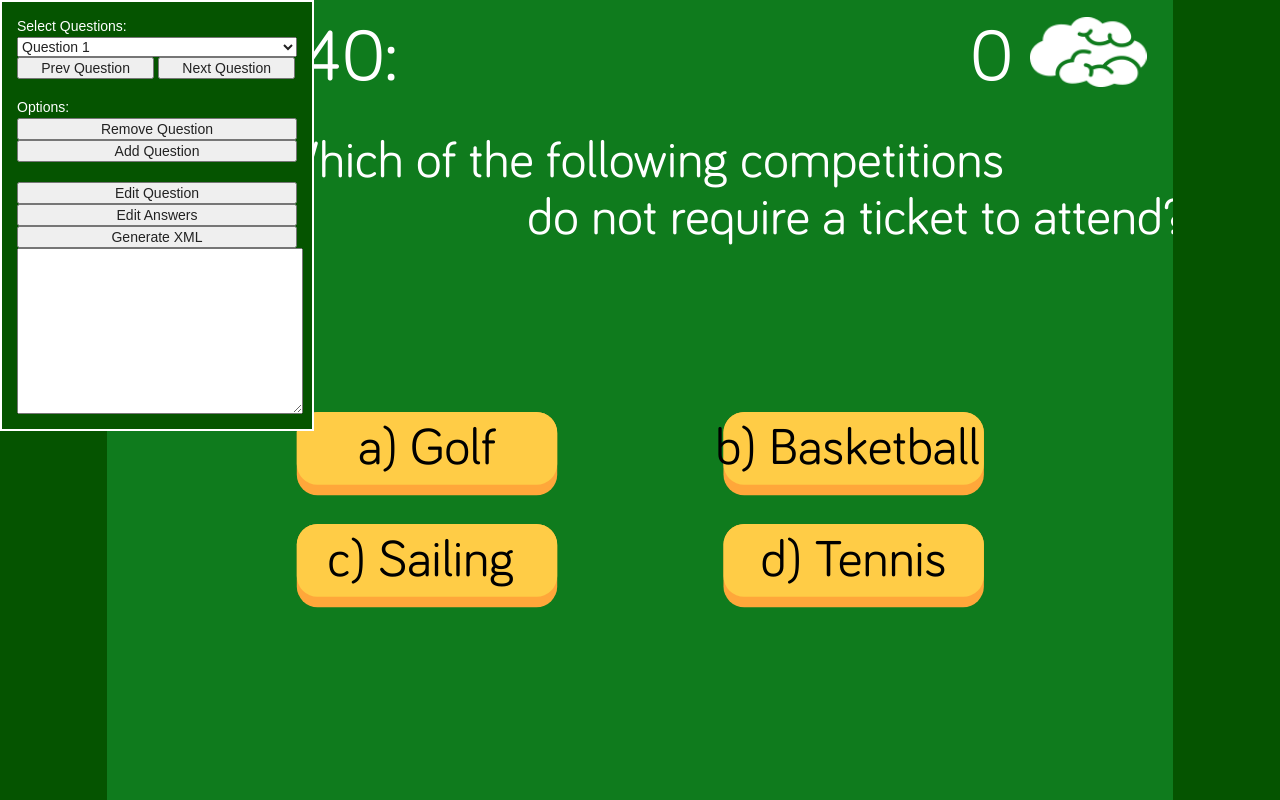
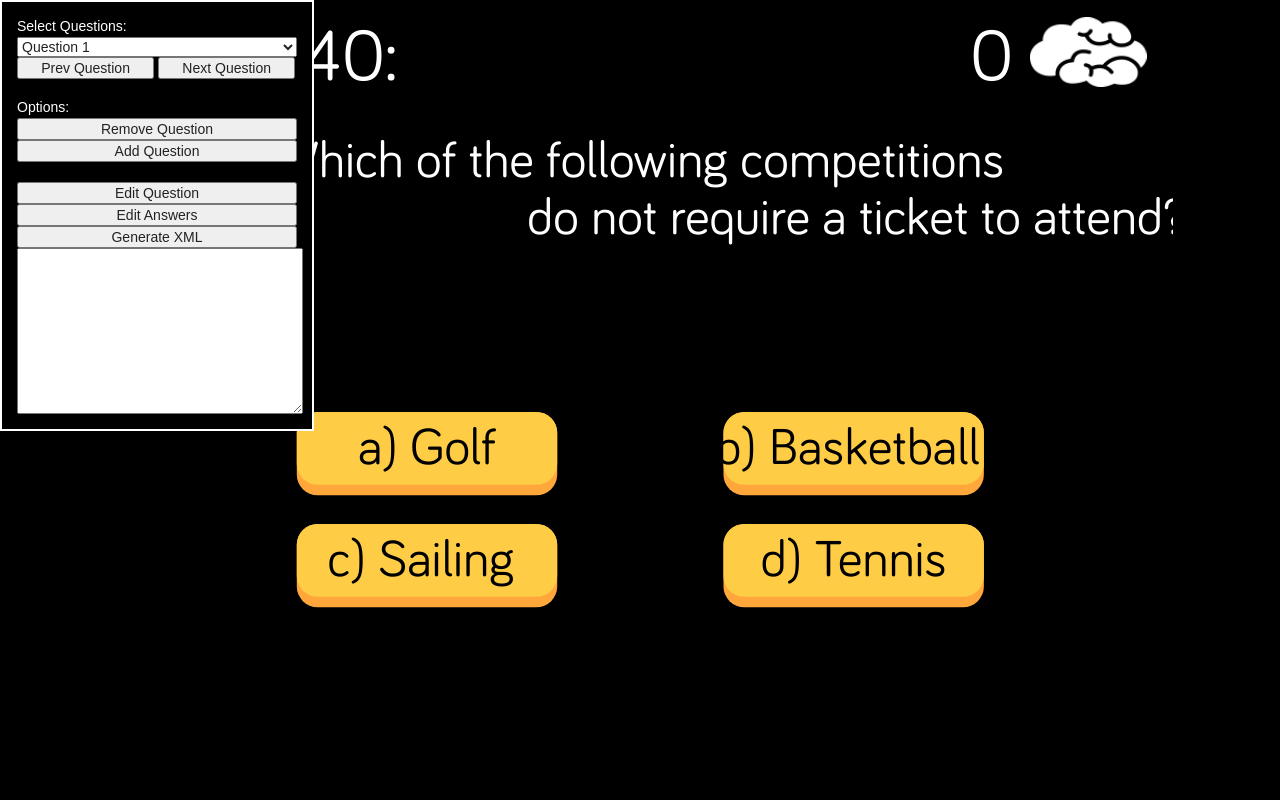
Before and after one commit to rizvi322/OlympicQuiz, a plain HTML site: page www/edit.html in a window 1280 px wide. Drawn offline with nearby package versions, Linux system fonts and the light colour scheme; no server answers.

Commit message:
Moved Removed add button codes from js to html.

```diff
--- a/www/css/main.css
+++ b/www/css/main.css
@@ -70,7 +70,7 @@ resize:vertical;
     font-style: normal;
 }
 
-html{-webkit-tap-highlight-color: rgba(0,0,0,0);-webkit-user-select: none;-webkit-touch-callout:none; background: #055400;}
+html{-webkit-tap-highlight-color: rgba(0,0,0,0);-webkit-user-select: none;-webkit-touch-callout:none; background: #000000;}
 
 /*-- Percent Loader -- */
 #mainLoader{position:absolute;z-index:5; display:none; font-size:50px; line-height:50px; color:#FFF; text-align:center; width:100%; font-family:'bariol_regularregular';}
@@ -93,9 +93,9 @@ html{-webkit-tap-highlight-color: rgba(0,0,0,0);-webkit-user-select: none;-webki
 
 /*-- Form Wrapper -- */
 #editWrapper{ display:none;}
-#floatForm{ position:fixed; left:0; top:0; z-index:100; background: #055400; padding:15px; color:#FFF; width:280px; border:#fff solid 2px;}
+#floatForm{ position:fixed; left:0; top:0; z-index:100; background: #000000; padding:15px; color:#FFF; width:280px; border:#fff solid 2px;}
 #floatForm{ font-size:14px;}
-#floatForm #questionWrapper, #floatForm #answersWrapper{ background: #055400; padding:10px;}
+#floatForm #questionWrapper, #floatForm #answersWrapper{ background: #000000; padding:10px;}
 #floatForm input.button, #floatForm select.half, #floatForm label{ width:49%;}
 #floatForm .formRow input, #floatForm .formRow select{ float:right; width:48%;}
 #floatForm .formRow label{ float:left; width:48%;}
--- a/www/js/IAP.js
+++ b/www/js/IAP.js
@@ -11,7 +11,7 @@ IAP.load = function () {
 
   // Check availability of the storekit plugin
   if (!window.storekit) {
-    console.log("In-App Purchases not available");
+    alert("In-App Purchases not available");
     return;
   }
 
@@ -56,6 +56,7 @@ IAP.onError = function (errorCode, errorMessage) {
 };
 
 IAP.buy = function(productId){
+  alert("Buying....");
   storekit.purchase(productId);
 };
 
--- a/www/js/canvas.js
+++ b/www/js/canvas.js
@@ -24,7 +24,7 @@ function initGameCanvas(w,h){
 }
 
 var canvasContainer, mainContainer, categoryContainer, gameContainer, questionContainer, editContainer, resultContainer;
-var bg, logo, startButton, removeAd, arrowLeft, arrowRight, categoryTxt, categoryTitleTxt, categoryContinueTxt, questionTxt, scoreTxt, timerBar, brainScore, brainResult, replayButton, resultDescTxt, resultScoreTxt, iconFacebook, iconTwitter, iconGoogle, resultShareTxt, loaderData, loaderAnimate, brainCorrectData, brainCorrectAnimate;
+var bg, logo, startButton, arrowLeft, arrowRight, categoryTxt, categoryTitleTxt, categoryContinueTxt, questionTxt, scoreTxt, timerBar, brainScore, brainResult, replayButton, resultDescTxt, resultScoreTxt, iconFacebook, iconTwitter, iconGoogle, resultShareTxt, loaderData, loaderAnimate, brainCorrectData, brainCorrectAnimate;
 $.question={};
 
 /*!
@@ -55,15 +55,6 @@ function buildGameCanvas(){
 	startButton.textBaseline='alphabetic';
 	startButton.x = canvasW/2;
 	startButton.y = canvasH/100*83;
-
-	removeAd = new createjs.Text();
-	removeAd.font = "50px bariol_regularregular";
-	removeAd.color = "#ffffff";
-	removeAd.text = "Remove ads";
-	removeAd.textAlign = "center";
-	removeAd.textBaseline='alphabetic';
-	removeAd.x = canvasW/4;
-	removeAd.y = canvasH/100*83;
 
 	arrowLeft = new createjs.Bitmap(loader.getResult('arrow'));
 	arrowRight = new createjs.Bitmap(loader.getResult('arrow'));
@@ -220,7 +211,7 @@ function buildGameCanvas(){
 	replayButton.y = canvasH/100*65;
 	replayButton.hitArea = new createjs.Shape(new createjs.Graphics().beginFill("#000").drawRect(-200, -30, 400, 40));
 
-	mainContainer.addChild(logo, startButton, removeAd);
+	mainContainer.addChild(logo, startButton);
 	categoryContainer.addChild(arrowLeft, arrowRight, categoryTitleTxt, categoryContinueTxt);
 	gameContainer.addChild(loaderAnimate, editContainer, questionContainer, questionTxt, brainScore, scoreTxt, timerBar, brainCorrectAnimate);
 	// resultContainer.addChild(brainResult, resultDescTxt, resultScoreTxt, iconFacebook, iconTwitter, iconGoogle, resultShareTxt, replayButton);
--- a/www/js/game.js
+++ b/www/js/game.js
@@ -15,7 +15,7 @@ var categoryAllOption = true; //add ALL category select option
 var categoryContinueText = 'SELECT CATEGORY'; //text for category page button
 var categoryAllText = 'All'; //text for all category select option
 
-var backgroundColour = '#0F7B1D'; //background colour
+var backgroundColour = '#000000'; //background colour
 var questionTextColour = '#ffffff'; //question text colour
 var answerTextColour = '#000000'; //answer text colour
 var questionTextSize = 50; //question text size
@@ -165,7 +165,6 @@ function goPage(page){
 
 	removeTouchEvent();
 	stopAnimateButton(startButton);
-	stopAnimateButton(removeAd);
 	stopAnimateButton(categoryContinueTxt);
 	stopAnimateButton(replayButton);
 
@@ -177,7 +176,6 @@ function goPage(page){
 
 			targetContainer = mainContainer;
 			startAnimateButton(startButton);
-			startAnimateButton(removeAd);
 			setupTouchEvent();
 		break;
 
--- a/www/js/mobile.js
+++ b/www/js/mobile.js
@@ -1,7 +1,7 @@
 ////////////////////////////////////////////////////////////
 // MOBILE
 ////////////////////////////////////////////////////////////
-var forPortrait=false;
+var forPortrait=true;
 
 /*!
  *
```
Also changed, not shown: www/index.html (+7 -0 lines).
